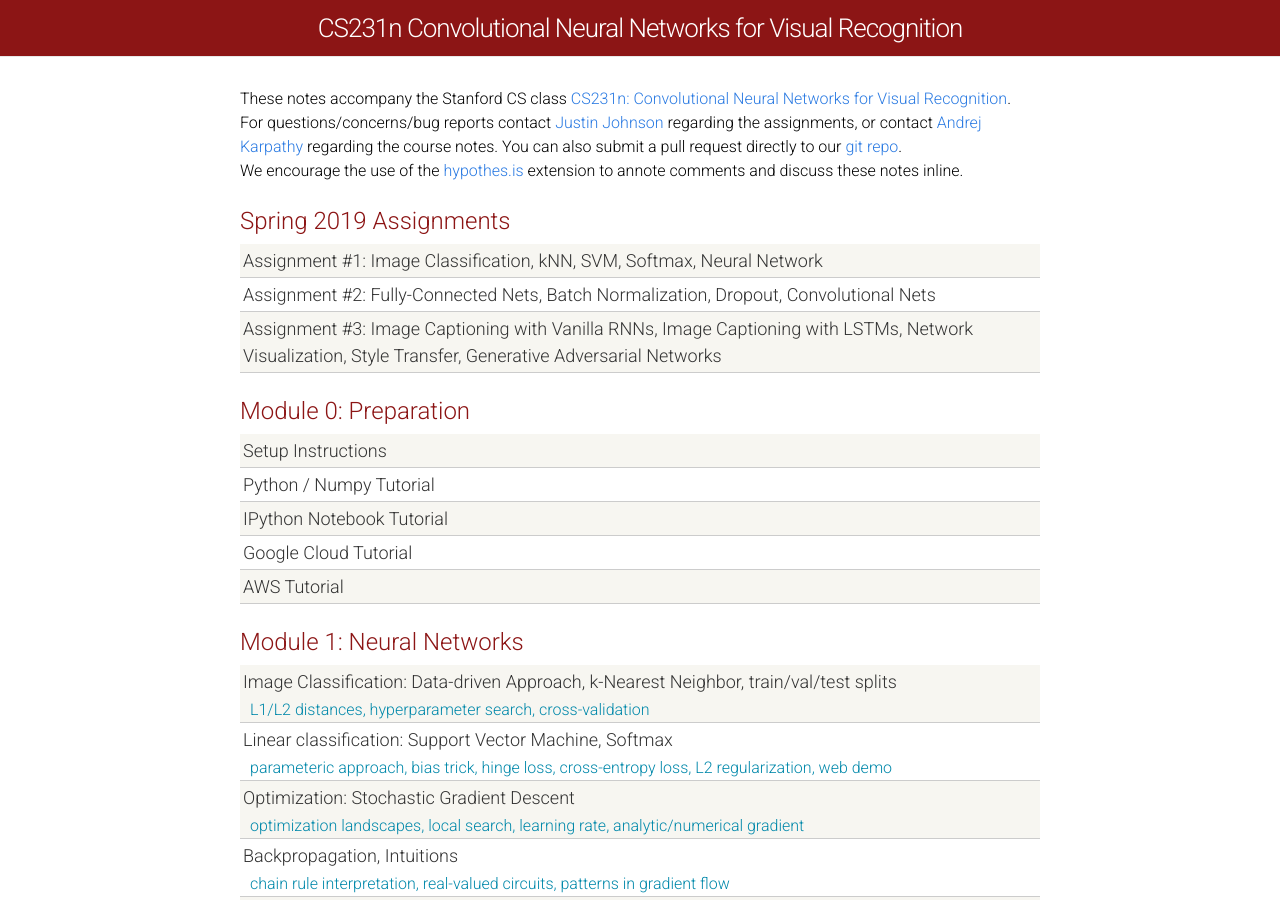
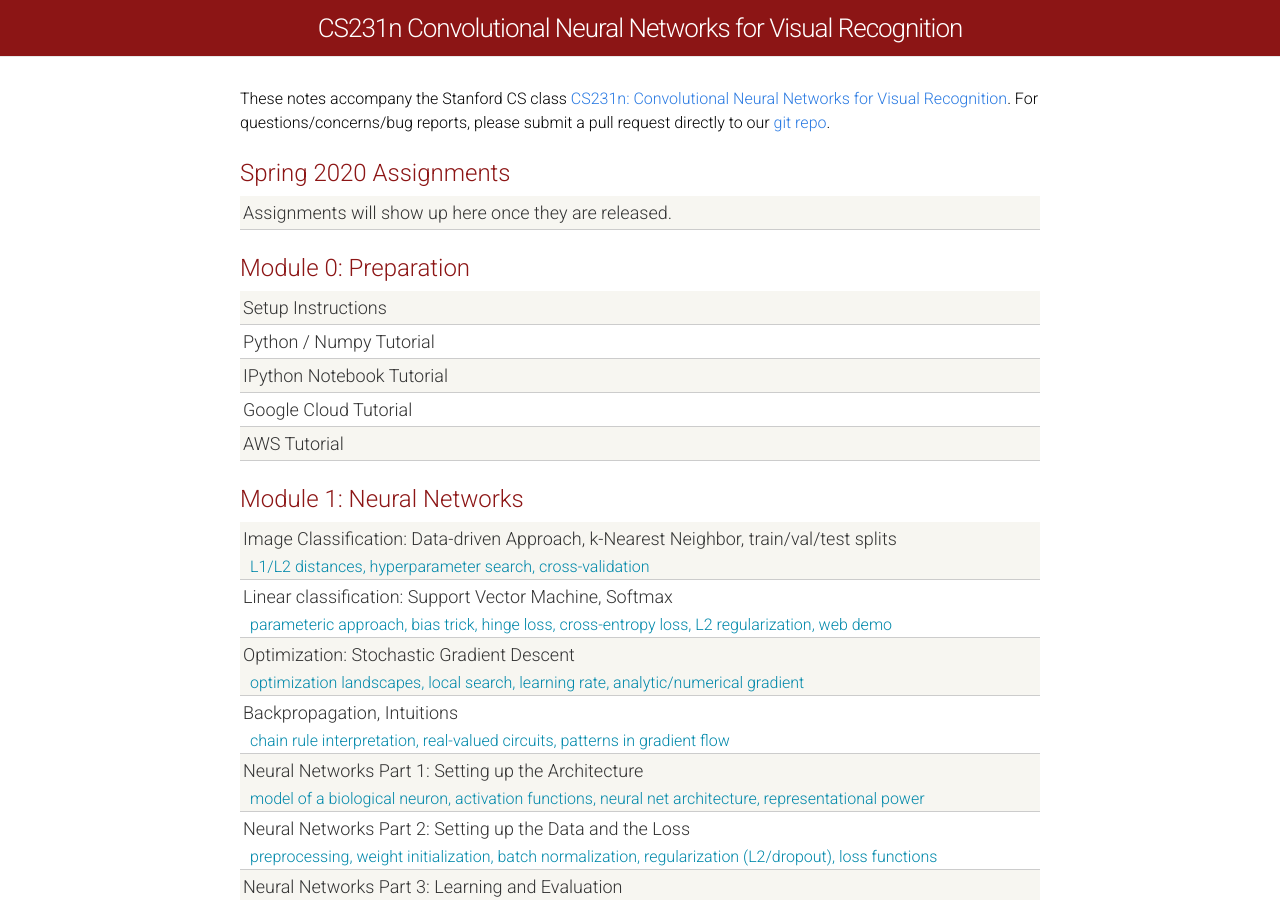
Before and after one commit to cs231n/cs231n.github.io, a Jekyll site: the page built from index.html, in a window 1280 px wide and 900 px high. Built offline with Jekyll 4.4.1, drawn with Linux system fonts in a browser that asks for light colours.

Commit message:
assignment removal for 2020

```diff
--- a/index.html
+++ b/index.html
@@ -4,18 +4,21 @@
 
 <div>
 
-  These notes accompany the Stanford CS class <a href="http://cs231n.stanford.edu/">CS231n: Convolutional Neural Networks for Visual Recognition</a>.
+  These notes accompany the Stanford CS class <a href="http://cs231n.stanford.edu/">CS231n: Convolutional Neural Networks for Visual Recognition</a>. For questions/concerns/bug reports, please submit a pull request directly to our <a href="https://github.com/cs231n/cs231n.github.io">git repo</a>.
   <br>
-  For questions/concerns/bug reports contact <a href="http://cs.stanford.edu/people/jcjohns/">Justin Johnson</a> regarding the assignments, or contact <a href="http://cs.stanford.edu/people/karpathy/">Andrej Karpathy</a> regarding the course notes. You can also submit a pull request directly to our <a href="https://github.com/cs231n/cs231n.github.io">git repo</a>.
-  <br>
-  We encourage the use of the <a href="https://hypothes.is/">hypothes.is</a> extension to annote comments and discuss these notes inline.
+  <!-- For questions/concerns/bug reports contact <a href="http://cs.stanford.edu/people/jcjohns/">Justin Johnson</a> regarding the assignments, or contact <a href="http://cs.stanford.edu/people/karpathy/">Andrej Karpathy</a> regarding the course notes. You can also submit a pull request directly to our <a href="https://github.com/cs231n/cs231n.github.io">git repo</a>. -->
+  <!-- <br> -->
+  <!-- We encourage the use of the <a href="https://hypothes.is/">hypothes.is</a> extension to annote comments and discuss these notes inline. -->
 </div>
 
 <div class="home">
   <div class="materials-wrap">
-    <div class="module-header">Spring 2019 Assignments</div>
+    <div class="module-header">Spring 2020 Assignments</div>
+    <div class="materials-item">
+      <a>Assignments will show up here once they are released.</a>
+    </div>
 
-    <div class="materials-item">
+    <!-- <div class="materials-item">
       <a href="assignments2019/assignment1/">
         Assignment #1: Image Classification, kNN, SVM, Softmax, Neural Network
       </a>
@@ -33,7 +36,7 @@
         Assignment #3: Image Captioning with Vanilla RNNs, Image Captioning
   with LSTMs, Network Visualization, Style Transfer, Generative Adversarial Networks
       </a>
-    </div>
+    </div> -->
     <!--
     <div class="module-header">Spring 2018 Assignments</div>
 
```
